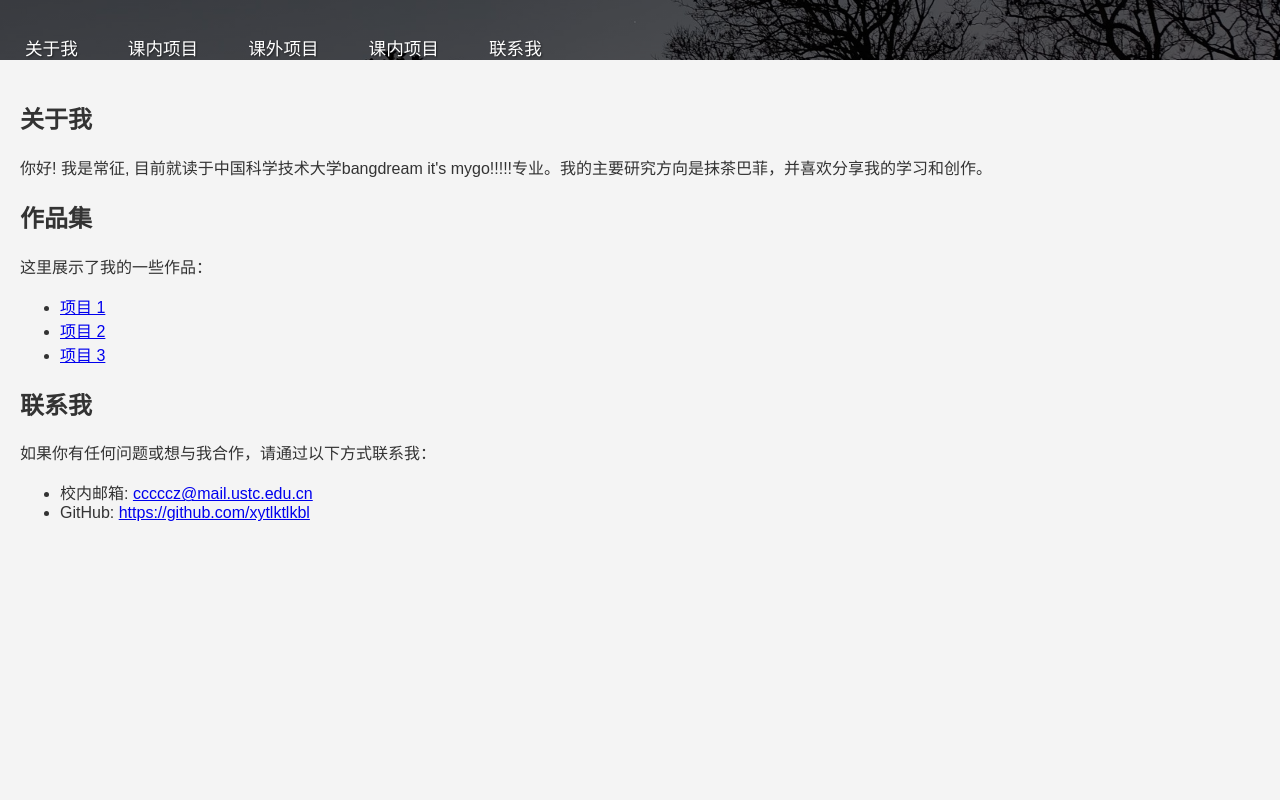
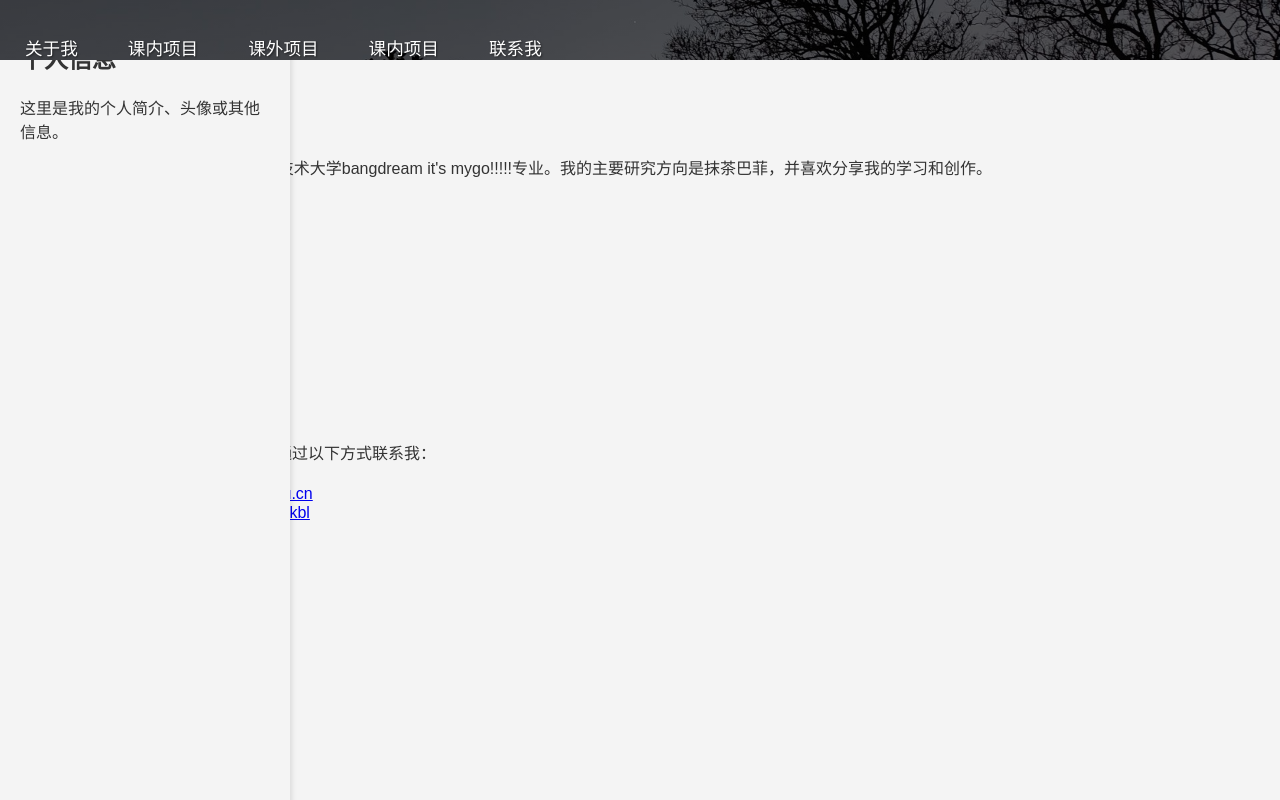
Before and after one commit to xytlktlkbl/xytlktlkbl.github.io, a plain HTML site: page index.html in a window 1280 px wide. Drawn offline with Linux system fonts and the light colour scheme.

Commit message:
Update index.html

```diff
--- a/index.html
+++ b/index.html
@@ -5,6 +5,17 @@
     <meta name="viewport" content="width=device-width, initial-scale=1.0">
     <title>cici's personal website-常征的个人网站</title>
     <style>
+        .sidebar {
+            position: fixed; /* 固定定位 */
+            top: 0;          /* 距离页面顶部 0 */
+            left: 0;         /* 距离页面左侧 0 */
+            width: 250px;    /* 侧边栏宽度 */
+            height: 100%;    /* 侧边栏高度充满整个视口 */
+            background-color: #f4f4f4; /* 背景色 */
+            padding: 20px;
+            box-shadow: 2px 0 5px rgba(0, 0, 0, 0.1); /* 右侧阴影效果 */
+            overflow-y: auto; /* 当内容过多时允许滚动 */
+        }
         body {
             font-family: Arial, sans-serif;
             margin: 0;
@@ -55,6 +66,12 @@
     </style>
 </head>
 <body>
+    <!-- 固定侧边栏 -->
+    <div class="sidebar">
+    <h2>个人信息</h2>
+    <p>这里是我的个人简介、头像或其他信息。</p>
+    <!-- 可以添加更多个人信息 -->
+    </div>
 
     <nav>
         <a href="#about">关于我</a>
```
